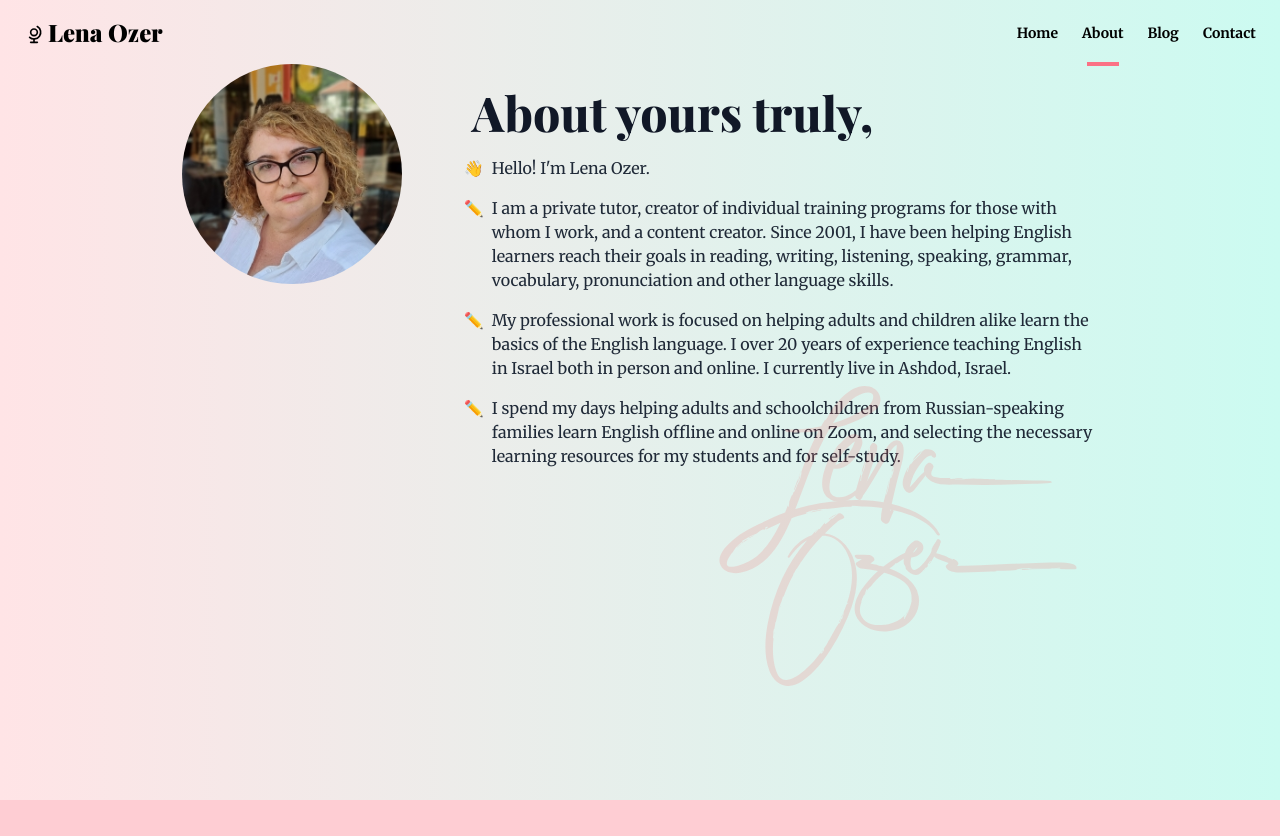
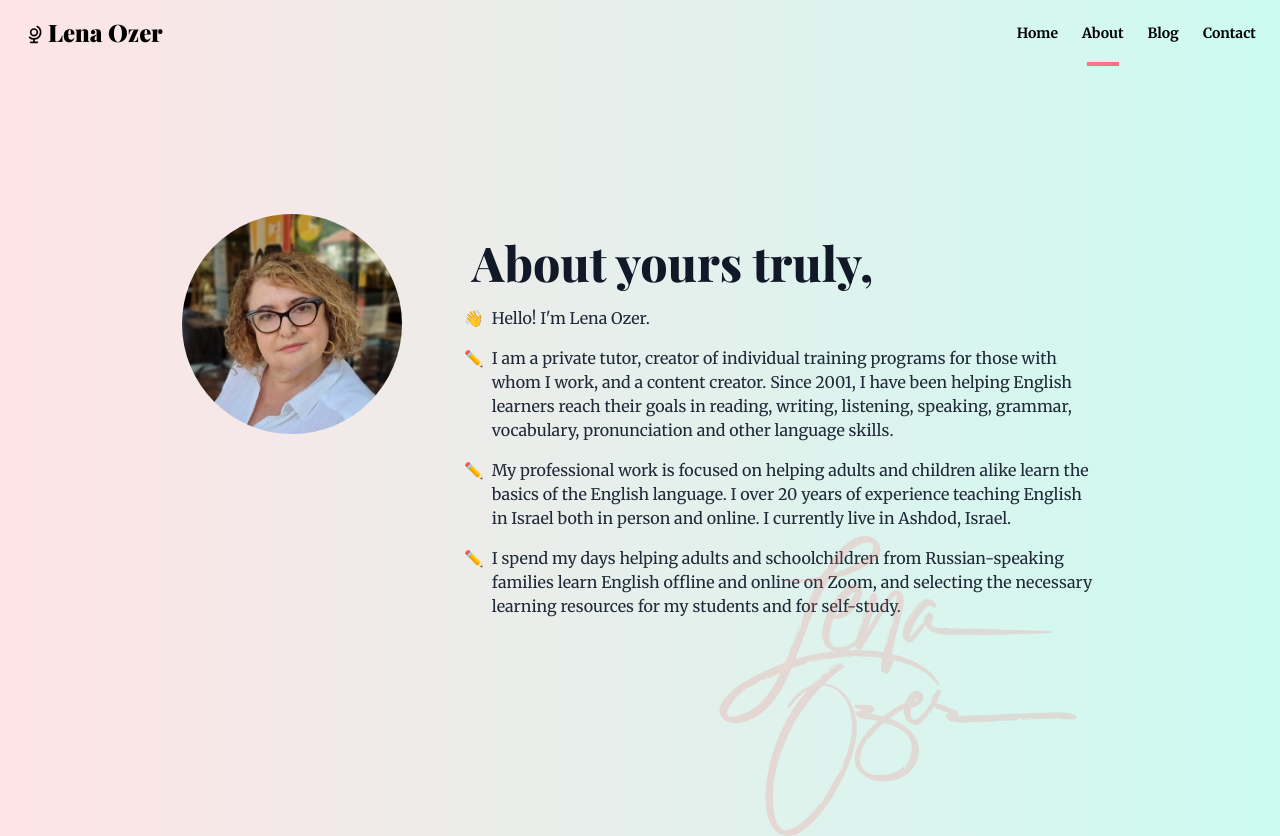
Before and after one commit to Darkryhr/lena-ozer, a Next.js app: page /about in a window 1280 px wide. Shown: the top 836 px of the page. Built offline with nearby package versions, Linux system fonts and the light colour scheme.

Commit message:
height fix

```diff
--- a/pages/about.js
+++ b/pages/about.js
@@ -4,7 +4,7 @@ import React from 'react';
 
 const About = () => {
   return (
-    <div className='mx-auto flex md:items-center items-start md:pt-0 pt-12 px-8 max-w-7xl justify-center pb-24'>
+    <div className='mx-auto flex md:items-center items-start md:pt-0 pt-12 px-8 max-w-7xl justify-center pb-24 min-h-screen'>
       <div className='flex items-start justify-center md:space-x-6 md:flex-row flex-col relative'>
         <SectionWrapper delay={0.1}>
           <div
```
